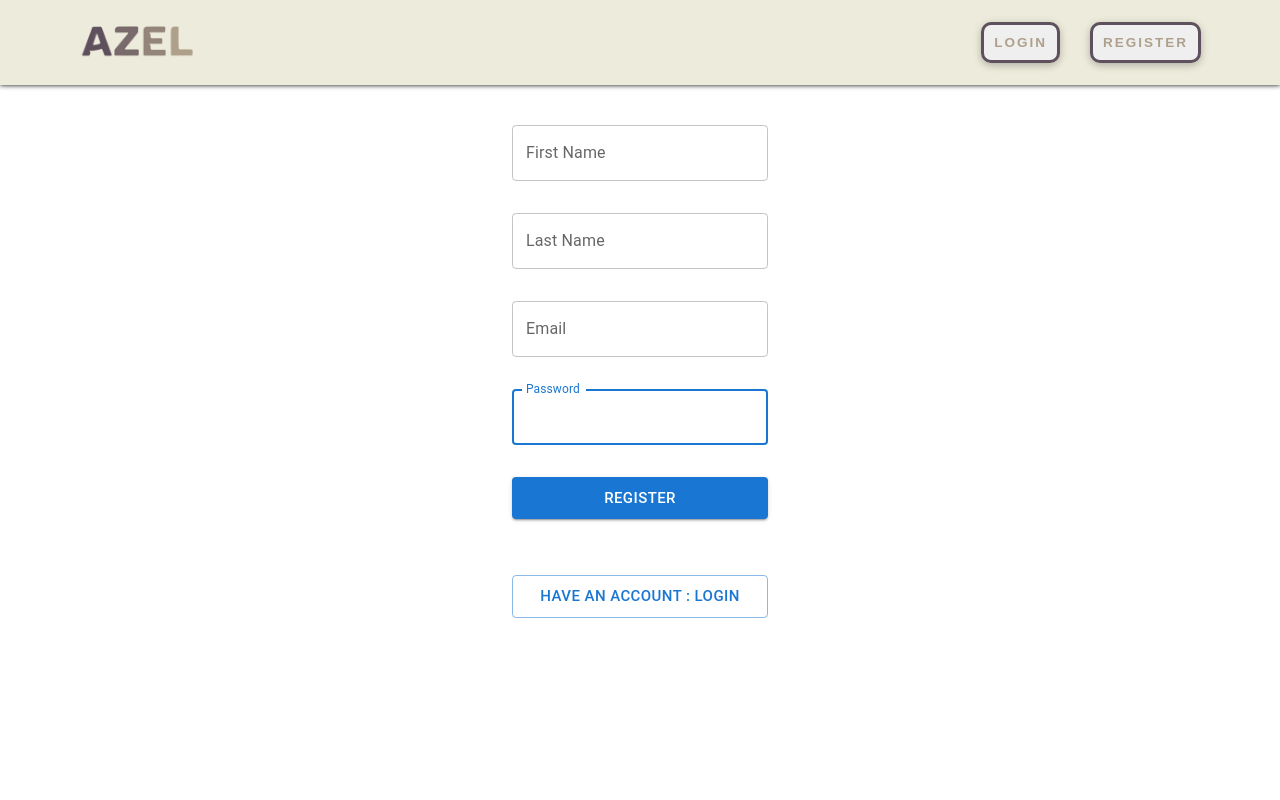
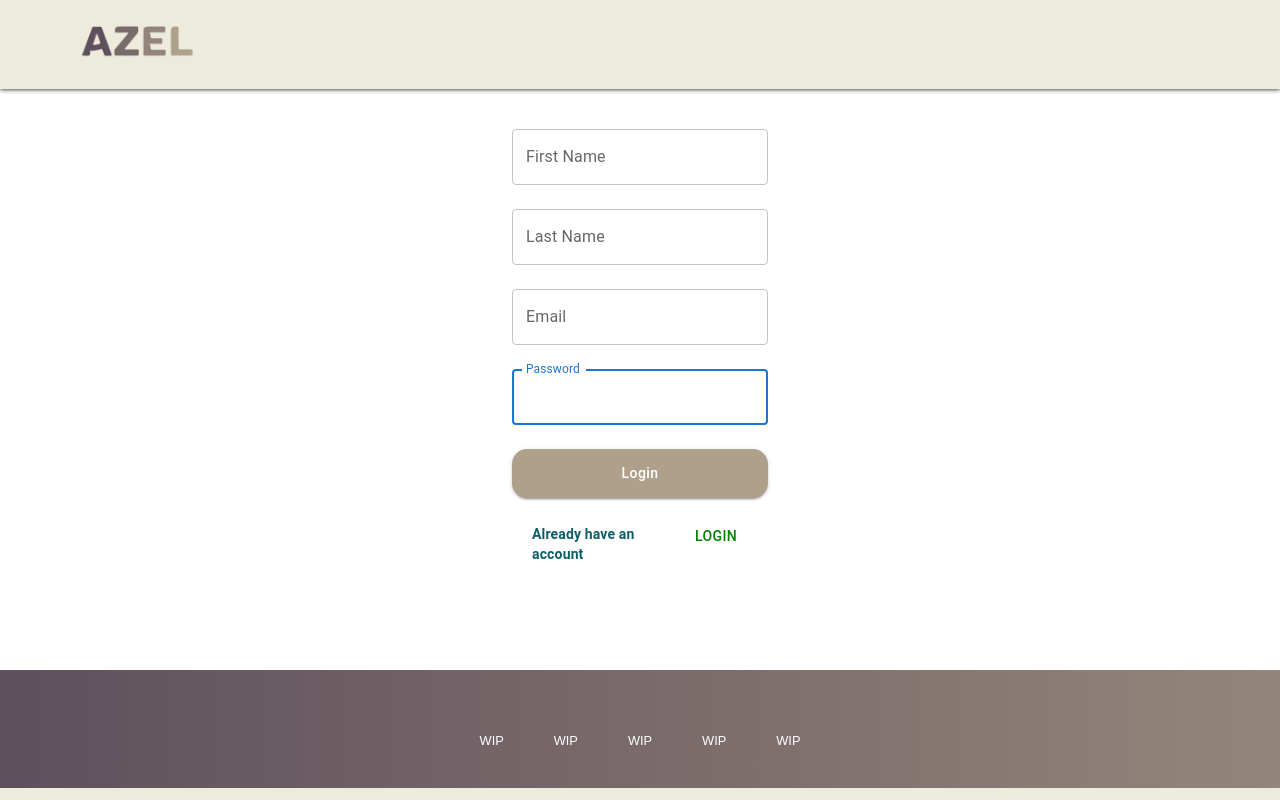
Before and after one commit to AldenHalilovic/Blog-App, a Next.js app: page /register in a window 1280 px wide. Shown: the top 800 px of the page. Built offline with nearby package versions, Linux system fonts and the light colour scheme.

Commit message:
[New] Login Token & Data

```diff
--- a/components/Layout.js
+++ b/components/Layout.js
@@ -4,12 +4,12 @@ import Link from "next/link";
 import Azel from "../images/Azel.png";
 import { useState } from "react";
 import { set } from "react-hook-form";
-
+import { useRouter } from "next/router";
 
 export default function layout({ children }) {
+  const [trueEn, setfalseEn] = useState(false);
+  const router = useRouter();
 
-
-  const [trueEn,setfalseEn] = useState(false)
   return (
     <Box width={"100%"} display="flex" flexDirection="column">
       <Box width="100%">
@@ -17,9 +17,14 @@ export default function layout({ children }) {
         <Box width="100%">
           <nav>
             <Box display="flex">
-              <Image src={Azel} alt="" width={150} height={55}/>
+              <Link href={"/"}>
+                <Image src={Azel} width={150} height={55} />
+              </Link>
             </Box>
-            {setfalseEn ? <ul>
+            {router.asPath==="/login" || router.asPath === "/register" ? (
+               <></>
+            ) : (
+              <ul>
               <li>
                 <Link href={"/login"}>
                   <button className="btnstyle">Login</button>
@@ -31,10 +36,7 @@ export default function layout({ children }) {
                 </Link>
               </li>
             </ul>
-            :
-            <div>hello</div>
-            }
-
+            )}
           </nav>
         </Box>
       </Box>
--- a/components/RegistrationFrom.js
+++ b/components/RegistrationFrom.js
@@ -1,9 +1,10 @@
 import * as yup from "yup";
 import { useForm, Controller } from "react-hook-form";
 import { yupResolver } from "@hookform/resolvers/yup";
-import { Button, TextField } from "@mui/material";
+import { Button, TextField, Typography, Box } from "@mui/material";
 import Link from "next/link";
 import axios from "axios";
+import { register } from "../services/authServices";
 
 const defaultValues = {
   email: "",
@@ -14,7 +15,7 @@ const defaultValues = {
 
 const registrationFormSchema = yup.object({
   email: yup.string().email().required(),
-  password: yup.string().min(8).required(),
+  password: yup.string().min(6).required(),
   firstName: yup.string().required(),
   lastName: yup.string().required(),
 });
@@ -30,22 +31,31 @@ export default function RegistrationForm() {
   });
 
   const onSubmit = (data) => {
-    axios.get("/dbUser.json").then((response) => {
-      const dbUser = response.data;
-      const isDataMatched = Object.values(dbUser).some(
-        (value) =>
-          value.email === data.email && value.password === data.password
-      );
-      if (isDataMatched) {
-        console.log("Thank you for you're registration")
-      } else {
-        console.log("Invalid email or password!");
-      }
-    });
+    // axios.get("/dbUser.json").then((response) => {
+    //   const dbUser = response.data;
+    //   const isDataMatched = Object.values(dbUser).some(
+    //     (value) =>
+    //       value.email === data.email && value.password === data.password
+    //   );
+    //   if (isDataMatched) {
+    //     console.log("Thank you for you're registration")
+    //   } else {
+    //     console.log("Invalid email or password!");
+    //   }
+    // });
+
+    register(data).then((res) => console.log(res));
   };
 
   return (
     <form noValidate autoComplete="off" onSubmit={handleSubmit(onSubmit)}>
+      <Box
+        width="100%"
+        justifyContent="space-evenly"
+        gap={"1rem"}
+      >
+
+
         <Controller
           control={control}
           name="firstName"
@@ -55,7 +65,7 @@ export default function RegistrationForm() {
               fullWidth
               id="firstName"
               label="First Name"
-            sx={{ mb: 4 }}
+              sx={{ mb: 3 }}
               error={!!errors.firstName}
               helperText={errors.firstName?.message}
               {...field}
@@ -71,7 +81,7 @@ export default function RegistrationForm() {
               fullWidth
               id="lastName"
               label="Last Name"
-            sx={{ mb: 4 }}
+              sx={{ mb: 3 }}
               error={!!errors.lastName}
               helperText={errors.lastName?.message}
               {...field}
@@ -87,7 +97,7 @@ export default function RegistrationForm() {
               fullWidth
               id="email"
               label="Email"
-            sx={{ mb: 4 }}
+              sx={{ mb: 3 }}
               error={!!errors.email}
               helperText={errors.email?.message}
               {...field}
@@ -104,7 +114,7 @@ export default function RegistrationForm() {
               id="password"
               label="Password"
               type={"password"}
-            sx={{ mb: 4 }}
+              sx={{ mb: 3 }}
               error={!!errors.password}
               helperText={errors.password?.message}
               {...field}
@@ -113,25 +123,42 @@ export default function RegistrationForm() {
         />
 
         <Button
-        fullWidth
-        size="large"
+          variant="contained"
+          sx={{
+            bgcolor: "#afa08b",
+            textTransform: "none",
+            borderRadius: "15px",
+            paddingY: "12px",
+            paddingX: "25px",
+            color: "white",
+            width: "100%",
+            "&:hover": {
+              backgroundColor: "#5e505c",
+            },
+          }}
           type="submit"
-        variant="contained"
-        sx={{ mb: 7 }}
         >
-        Register
+          Login
         </Button>
+        <>
+          <Typography
+            display="flex"
+            justifyContent="space-evenly"
+            alignItems="baseline"
+            sx={{ padding: "20px" }}
+            variant="body2"
+            fontWeight="700"
+            color="#0F5D66"
+          >
+            Already have an account{" "}
             <Link href="/login">
-        <Button
-          fullWidth
-          size="large"
-          type="submit"
-          variant="outlined"
-          sx={{ mb: 7 }}
-        >
-          HAVE AN ACCOUNT : LOGIN
+              <Button sx={{ color: "Green" }} variant="text" type="button">
+                Login
               </Button>
             </Link>
+          </Typography>
+        </>
+      </Box>
     </form>
   );
 }
--- a/pages/register.js
+++ b/pages/register.js
@@ -1,5 +1,5 @@
-import RegistrationForm from "@//RegistrationFrom"
-import Layout from "../components/Layout"
+import RegistrationForm from "../Components/RegistrationFrom"
+import Layout from "../Components/Layout"
 import { Box } from "@mui/material"
 
 
--- /dev/null
+++ b/services/authServices.js
@@ -0,0 +1,9 @@
+import { apiAuth } from '../utils/api'
+
+export const login = async (data) => {
+    return apiAuth.post('/api/login', data)
+}
+
+export const register = async (data) => {
+    return apiAuth.post('/api/register', data)
+}
--- a/styles/footer.css
+++ b/styles/footer.css
@@ -11,7 +11,7 @@ footer {
   position: relative;
   width: 100%;
   height: 100%;
-  top: 686px;
+  top: 86px;
   font-size: 0.8rem;
 }
 
--- /dev/null
+++ b/utils/api.js
@@ -0,0 +1,9 @@
+import axios from "axios";
+
+export const apiAuth = axios.create({
+    baseURL: "https://reqres.in/"
+})
+
+apiAuth.interceptors.response.use((res) => {
+    return res.data
+})
```
Also changed, not shown: components/LoginForm.js (+56 -37 lines), pages/index.js (+7 -6 lines), pages/login.js (+18 -19 lines), 2 other files (tests, documents, lock files or other folders). Lines whose indentation alone changed are shown as unchanged.
